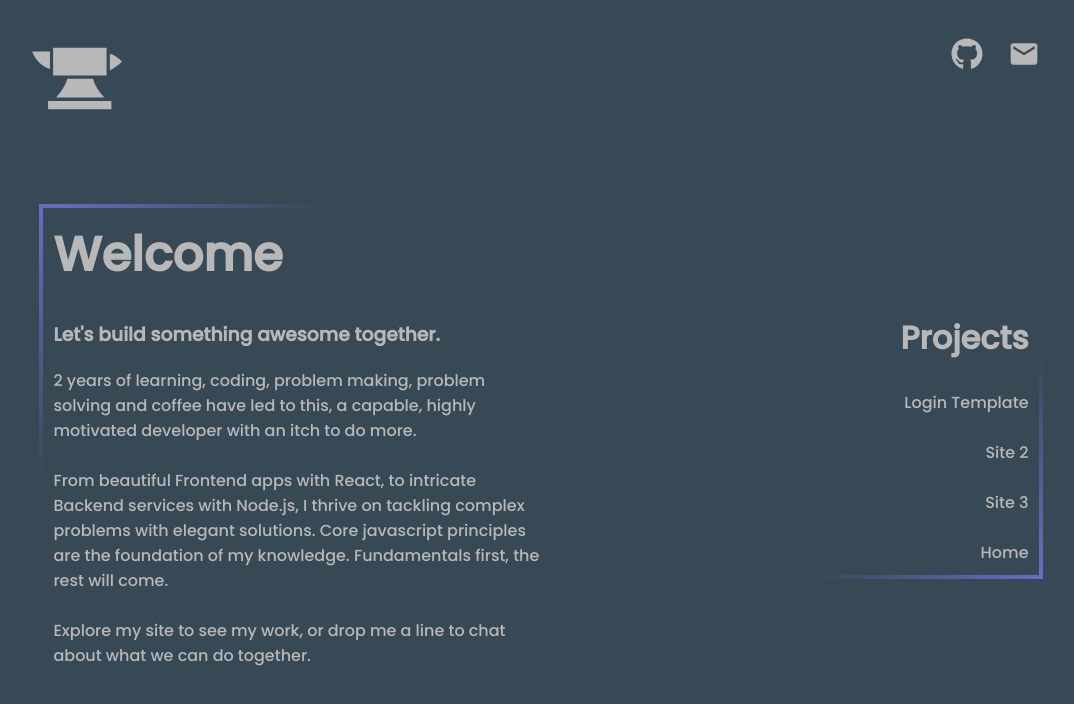
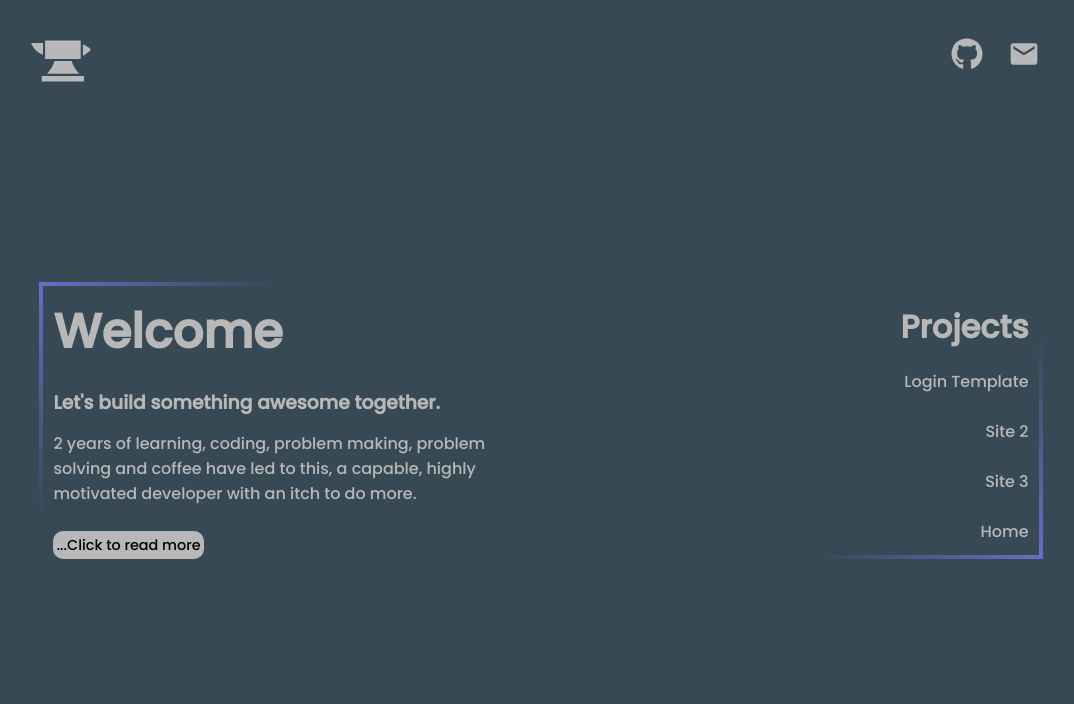
Before and after one commit to robcasson11/portfolio, a React (Create React App) app: page / in a window 1280 px wide. Shown: the top 704 px of the page, without its empty margins (99-1173 px from the left). Built offline with nearby package versions, Linux system fonts and the light colour scheme.

Commit message:
FEAT: Route set-up for SitePage.js to display more indepth info on a site. REFACTOR: about.js shorter with a button to 'display more'. CHORE: CSS improved for buttons and links.

```diff
--- a/src/App.js
+++ b/src/App.js
@@ -5,6 +5,7 @@ import Layout from "./components/layout";
 import About from "./components/about";
 import NoPage from "./components/noPage";
 import Card from "./components/card";
+import SitePage from "./components/SitePage";
 
 function App() {
   return (
@@ -13,11 +14,13 @@ function App() {
         <Route index element={<About />} />
         {sites.map((site) => {
           return (
+            <Route key={site.id}>
               <Route
                 path={site.path}
                 key={site.id}
                 element={
                   <Card
+                    id={site.id}
                     title={site.title}
                     description={site.description}
                     links={site.links}
@@ -25,6 +28,12 @@ function App() {
                   />
                 }
               />
+              <Route
+                key={site.id}
+                path=":id"
+                element={<SitePage links={site.links} />}
+              />
+            </Route>
           );
         })}
         <Route path="*" element={<NoPage />} />
--- a/src/app.css
+++ b/src/app.css
@@ -13,7 +13,8 @@
   box-sizing: border-box;
 }
 
-html {
+html,
+button {
   font-size: 16px;
   font-family: "Poppins", sans-serif;
 }
@@ -29,18 +30,31 @@ a {
   text-align: inherit;
 }
 
+button {
+  border-width: 0;
+  padding: 0.2rem;
+  font-size: 0.9rem;
+  background-color: #b8b8b8;
+  border-radius: 10px;
+}
+
+button:hover {
+  background-color: #2d3462;
+  color: aliceblue;
+}
+
 h1 {
   font-size: 3rem;
-  margin-bottom: 6%;
+  margin-bottom: 4%;
 }
 
 h2 {
   font-size: 2rem;
-  margin-bottom: 6%;
+  margin-bottom: 4%;
 }
 
 h3 {
-  margin-bottom: 4%;
+  margin-bottom: 3%;
 }
 
 .grid-container {
@@ -93,7 +107,7 @@ h3 {
 }
 
 .nav-left {
-  font-size: 6rem;
+  font-size: 4rem;
   line-height: 0;
 }
 
@@ -129,7 +143,7 @@ h3 {
   text-align: left;
 }
 
-.links {
+.links-container {
   display: flex;
   justify-content: space-around;
   margin-bottom: 2%;
@@ -137,20 +151,21 @@ h3 {
 
 .card a:link,
 .card a:visited {
+  max-width: 30%;
   flex: 1 1 0px;
   font-size: 0.8rem;
   border-radius: 5px;
   background-color: #b8b8b8;
   color: white;
   padding: 1px 1px;
-  margin: 3%;
+  margin: 1%;
   text-decoration: none;
   text-align: center;
   justify-content: center;
 }
 
 .card a:active {
-  background-color: rgb(44, 51, 96);
+  background-color: #2d3462;
 }
 
 .card img {
@@ -166,7 +181,7 @@ h3 {
     width: 100%;
   }
   .card a:hover {
-    background-color: rgb(44, 51, 96);
+    background-color: #2d3462;
   }
   .card a:hover {
     transform: scale(1.1);
--- /dev/null
+++ b/src/components/SitePage.js
@@ -0,0 +1,25 @@
+import React from "react";
+import { Link } from "react-router-dom";
+
+const SitePage = ({ links }) => {
+  return (
+    <div className="card">
+      {Object.entries(links).map(([key, value]) => {
+        return (
+          <div className="links-container">
+            <Link
+              key={key}
+              to={value}
+              target="_blank"
+              rel="noopener noreferrer"
+            >
+              {key}
+            </Link>
+          </div>
+        );
+      })}
+    </div>
+  );
+};
+
+export default SitePage;
--- a/src/components/about.js
+++ b/src/components/about.js
@@ -1,6 +1,7 @@
-import React from "react";
+import React, { useState } from "react";
 
 const About = () => {
+  const [readMore, setReadMore] = useState(false);
   return (
     <>
       <h1>Welcome</h1>
@@ -11,15 +12,23 @@ const About = () => {
         do more.
         <br />
         <br />
+      </p>
+      {readMore ? (
+        <p>
           From beautiful Frontend apps with React, to intricate Backend services
           with Node.js, I thrive on tackling complex problems with elegant
           solutions. Core javascript principles are the foundation of my
           knowledge. Fundamentals first, the rest will come.
           <br />
           <br />
-        Explore my site to see my work, or drop me a line to chat about what we
-        can do together.
+          Explore my site to see my work, or drop me a line to chat about what
+          we can do together.
+          <br />
+          <button onClick={() => setReadMore(false)}>Hide</button>
         </p>
+      ) : (
+        <button onClick={() => setReadMore(true)}>...Click to read more</button>
+      )}
     </>
   );
 };
--- a/src/components/card.js
+++ b/src/components/card.js
@@ -1,26 +1,15 @@
 import React from "react";
 import { Link } from "react-router-dom";
 
-const Card = ({ title, description, links, image }) => {
+const Card = ({ id, title, description, links, image }) => {
   return (
     <section className="card">
       <img src={image} alt="Site 1" width="100%" />
       <h2>{title}</h2>
 
       <h3>{description}</h3>
-      <div className="links">
-        {Object.entries(links).map(([key, value]) => {
-          return (
-            <Link
-              key={key}
-              to={value}
-              target="_blank"
-              rel="noopener noreferrer"
-            >
-              {key}
-            </Link>
-          );
-        })}
+      <div className="links-container">
+        <Link to={`/${id}`}>More Info</Link>
       </div>
     </section>
   );
--- a/src/components/sitesList.js
+++ b/src/components/sitesList.js
@@ -8,14 +8,12 @@ const SitesList = () => {
       <h2>Projects</h2>
       {sites.map((site) => {
         return (
-          <>
+          <div key={site.id}>
             <p>
-              <Link key={site.id} to={`/${site.path}`}>
-                {site.title}
-              </Link>
+              <Link to={`/${site.path}`}>{site.title}</Link>
             </p>
             <br />
-          </>
+          </div>
         );
       })}
     </>
--- a/src/styles/_base.scss
+++ b/src/styles/_base.scss
@@ -4,7 +4,8 @@
   box-sizing: border-box;
 }
 
-html {
+html,
+button {
   font-size: 16px;
   @include font;
 }
@@ -21,16 +22,29 @@ a {
   text-align: inherit;
 }
 
+button {
+  border-width: 0;
+  padding: 0.2rem;
+  font-size: 0.9rem;
+  background-color: $text-color;
+  border-radius: 10px;
+}
+
+button:hover {
+  background-color: $hover-color;
+  color: aliceblue;
+}
+
 h1 {
   font-size: 3rem;
-  margin-bottom: 6%;
+  margin-bottom: 4%;
 }
 
 h2 {
   font-size: 2rem;
-  margin-bottom: 6%;
+  margin-bottom: 4%;
 }
 
 h3 {
-  margin-bottom: 4%;
+  margin-bottom: 3%;
 }
--- a/src/styles/_colors.scss
+++ b/src/styles/_colors.scss
@@ -1,6 +1,7 @@
 $body-bg: #374954;
 $card-bg: #49606e;
 $text-color: #b8b8b8;
+$hover-color: #2d3462;
 $box-bg: linear-gradient(
   145deg,
   rgba(161, 253, 255, 1) 0%,
--- a/src/styles/_navbar.scss
+++ b/src/styles/_navbar.scss
@@ -5,7 +5,7 @@
 }
 
 .nav-left {
-  font-size: 6rem;
+  font-size: 4rem;
   line-height: 0;
 }
 
```
Also changed, not shown: src/styles/_card.scss (+5 -4 lines), 1 other file (tests, documents, lock files or other folders). Lines whose indentation alone changed are shown as unchanged.
